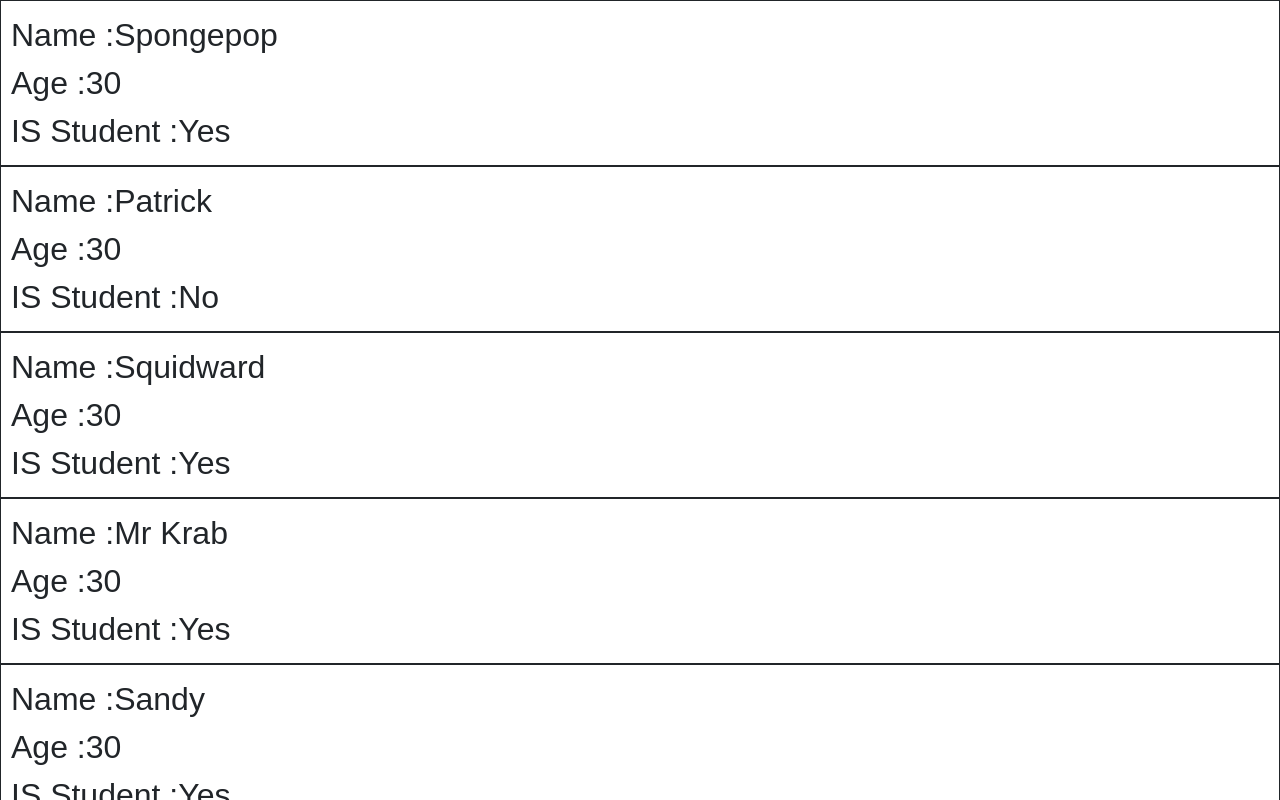
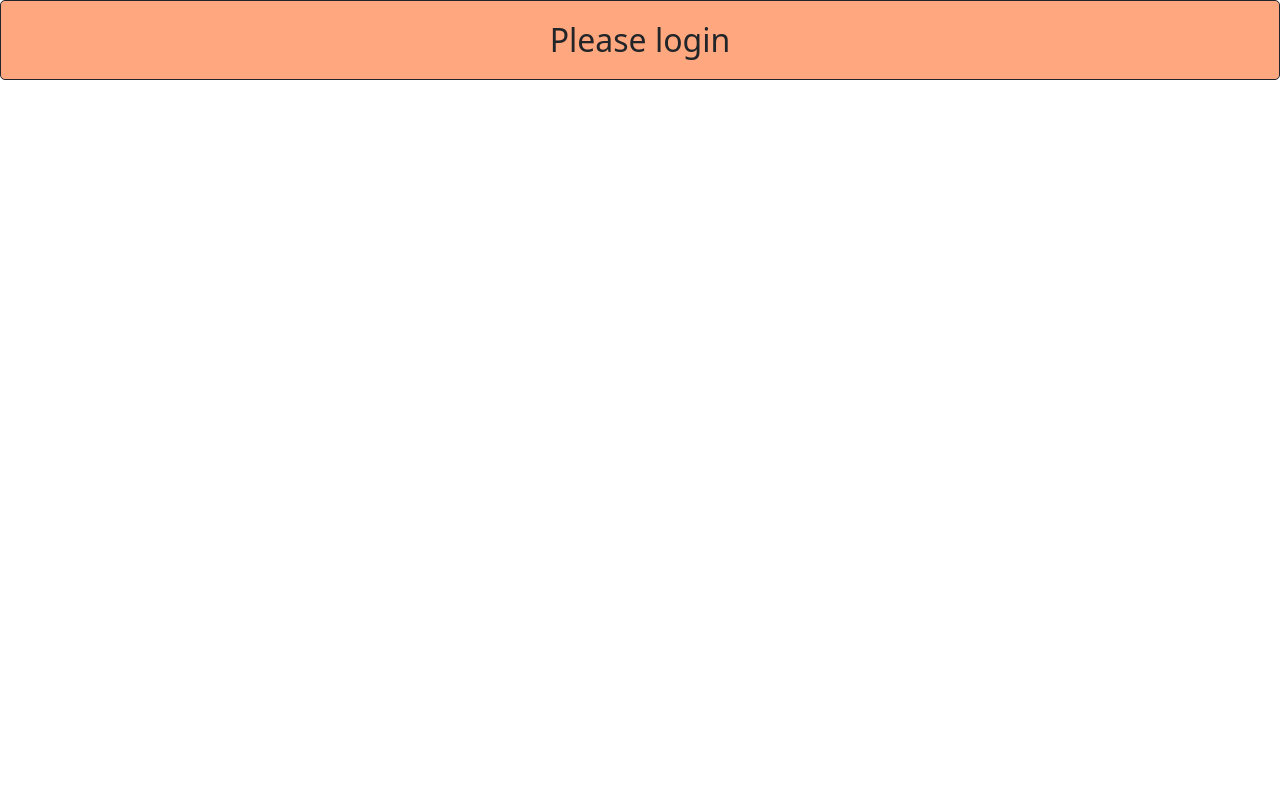
Before and after one commit to ArhabSafwan/react-app, a React (Vite) app: page / in a window 1280 px wide. Shown: the top 800 px of the page. Built offline with nearby package versions, Linux system fonts and the light colour scheme.

Commit message:
user greetiung

```diff
--- a/src/App.tsx
+++ b/src/App.tsx
@@ -1,18 +1,15 @@
 import Alert from "./components/Alert";
 import { Buttons } from "./components/Buttons";
-import {useState} from "react";
+import { useState } from "react";
 import Student from "./components/Student";
-
+import UserGreeting from "./components/UserGreeting";
+//props: read only properties that can be shared from parent component
+// to child component
 function App() {
   const [alertVisible, setAlertVisible] = useState(false);
   return (
     <div>
-      <Student name="Spongepop" age="30" isStudent={true} />
-      <Student name="Patrick" age="30" isStudent={false} />
-      <Student name="Squidward" age="30" isStudent={true} />
-      <Student name="Mr Krab" age="30" isStudent={true} />
-      <Student name="Sandy" age="30" isStudent={true} />
-      <Student/>
+      <UserGreeting isUserLogged={false} name="Arhab"/>
     </div>
   );
 }
--- /dev/null
+++ b/src/components/UserGreeting.tsx
@@ -0,0 +1,14 @@
+import React from "react";
+import PropTypes from 'prop-types'
+const UserGreeting = (props: any) => {
+  const welcomeMessage = (
+    <h2 className="welcome-message">Welcome {props.name}</h2>
+  );
+  const promptLogin = <h2 className="prompt-login">Please login</h2>;
+  return props.isUserLogged ? welcomeMessage : promptLogin;
+};
+UserGreeting.prototype = {
+    isUserLogged:PropTypes.bool,
+    name:PropTypes.string,
+}
+export default UserGreeting;
--- a/src/index.css
+++ b/src/index.css
@@ -9,3 +9,23 @@
 .student p{
     margin: 0;
 }
+
+.welcome-message{
+    font-size: 2em;
+    background-color: aquamarine;
+    border: 1px solid;
+    border-radius: 5px;
+    text-align: center;
+    padding: 20px;
+    margin: 0;
+}
+
+.prompt-login{
+    font-size: 2em;
+    background-color: rgb(255, 168, 127);
+    border: 1px solid;
+    border-radius: 5px;
+    text-align: center;
+    padding: 20px;
+    margin: 0;
+}
```
